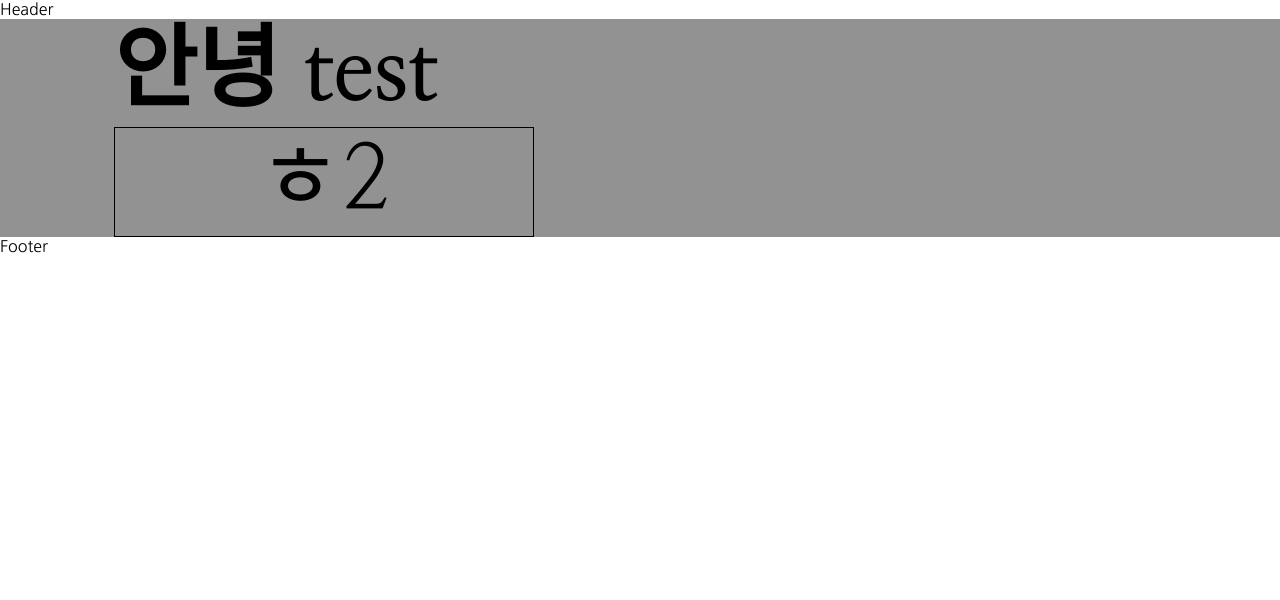
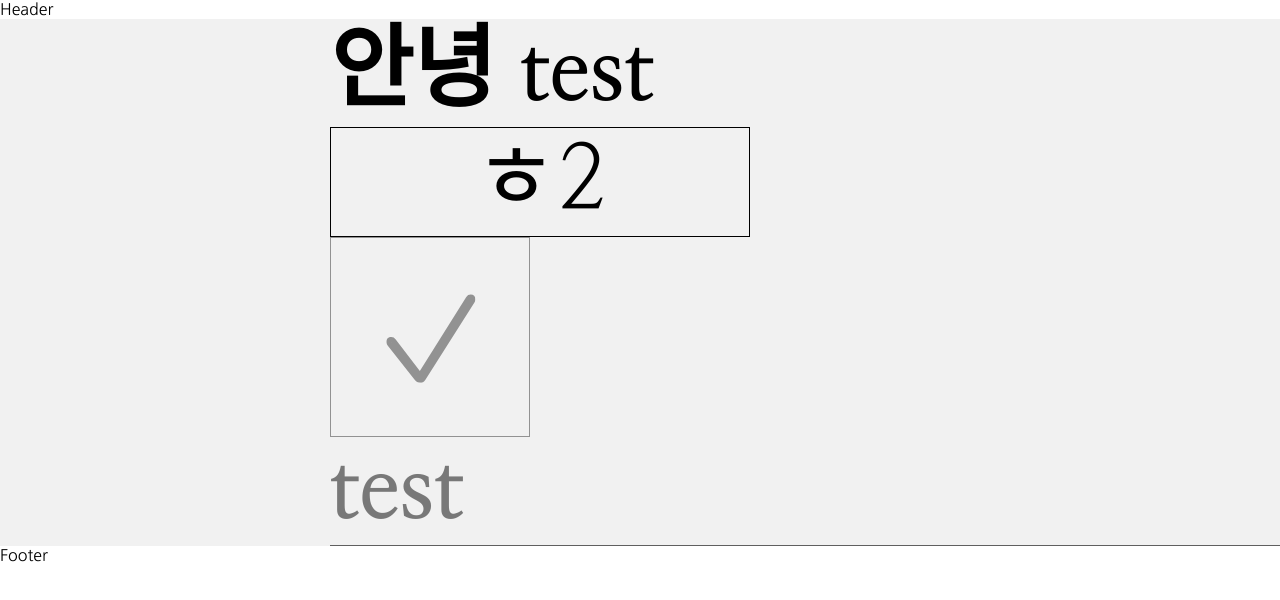
Before and after one commit to msun97/project-vancleef, a React (Vite) app: page / in a window 1280 px wide. Shown: the top 600 px of the page. Built offline with nearby package versions, Linux system fonts and the light colour scheme.

Commit message:
ui component 구현

```diff
--- /dev/null
+++ b/src/components/checkbox/index.jsx
@@ -0,0 +1,45 @@
+import { useState } from 'react';
+
+const CheckBox = ({ id, children, checked, className, ...props }) => {
+  const [isCheck, setIsCheck] = useState(checked);
+  const handleChange = () => {
+    setIsCheck(!isCheck);
+    checked && checked(isCheck);
+  };
+  return (
+    <div
+      className={`${
+        isCheck
+          ? 'overflow-hidden bg-primary-70 inline-flex items-center whitespace-nowrap cursor-pointer border-0 justify-center'
+          : 'overflow-hidden inline-flex items-center whitespace-nowrap cursor-pointer border border-gray-50 justify-center'
+      }
+          ${className}`}
+      onClick={handleChange}
+    >
+      <input
+        className="absolute w-0 h-0 -m-[20px] p-0 border-0"
+        id={id}
+        type="checkbox"
+        checked={isCheck}
+        {...props}
+      />
+      <label
+        htmlFor={id}
+        className="inline-flex items-center gap-2 whitespace-nowrap cursor-pointer justify-center w-full h-full"
+      >
+        <div className="inline-flex items-center gap-2 whitespace-nowrap cursor-pointer justify-center w-full h-full">
+          <div className="relative flex items-center justify-center w-full h-full">
+            <img
+              src={isCheck ? '/icons/check-w.svg' : '/icons/check.svg'}
+              className="w-2/3 h-2/3"
+            />
+          </div>
+          {children}
+          {/* <Checked /> */}
+        </div>
+      </label>
+    </div>
+  );
+};
+
+export default CheckBox;
--- a/src/components/input/index.jsx
+++ b/src/components/input/index.jsx
@@ -0,0 +1,25 @@
+import { forwardRef } from 'react';
+import clsx from 'clsx';
+
+const Input = forwardRef(
+  (
+    { placeholder, type = 'text', fullWidth = false, className, ...props },
+    ref,
+  ) => {
+    return (
+      <input
+        type={type}
+        ref={ref}
+        placeholder={placeholder}
+        className={clsx(
+          'border-b border-gray-60 transition-colors duration-200 outline-none focus:border-primary-70',
+          fullWidth && 'w-full',
+          className,
+        )}
+        {...props}
+      />
+    );
+  },
+);
+
+export default Input;
--- a/src/pages/Home/index.jsx
+++ b/src/pages/Home/index.jsx
@@ -1,13 +1,17 @@
 import React from 'react';
 import Button from '../../components/button';
+import CheckBox from '../../components/checkbox';
+import Input from '../../components/input';
 
 const Home = () => {
   return (
-    <div className="bg-gray-50 text-title-l font-secondary font-extrabold p-114">
+    <div className="bg-gray-10 text-title-l font-secondary font-extrabold p-330">
       안녕 test
       <Button className="w-2xl" variant="secondary">
         ㅎ2
       </Button>
+      <CheckBox checked={false} className="w-80 h-80" />
+      <Input placeholder="test" />
     </div>
   );
 };
```
Also changed, not shown: public/icons/check-w.svg (added), public/icons/check.svg (added).
